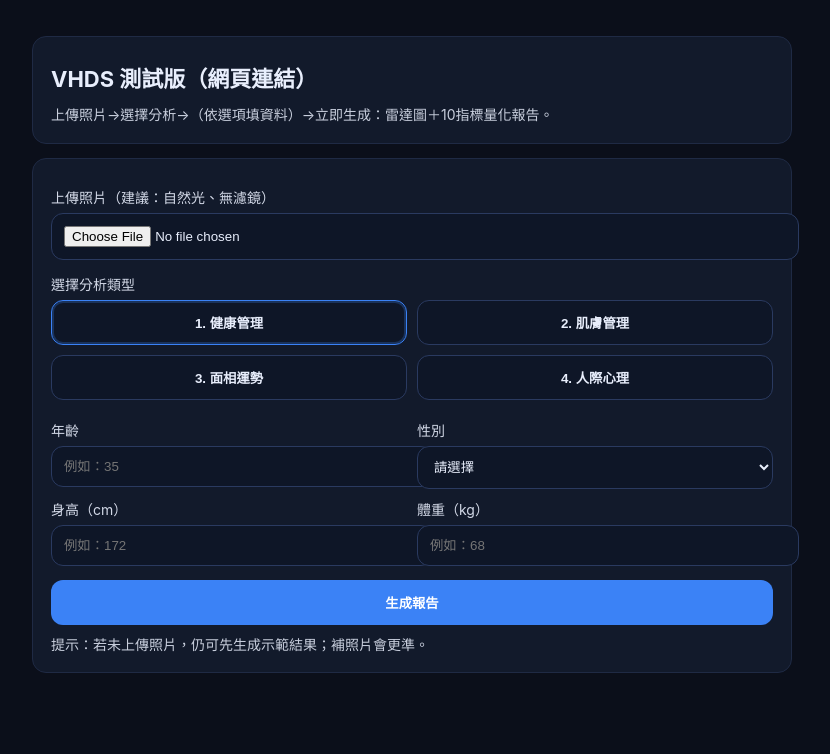
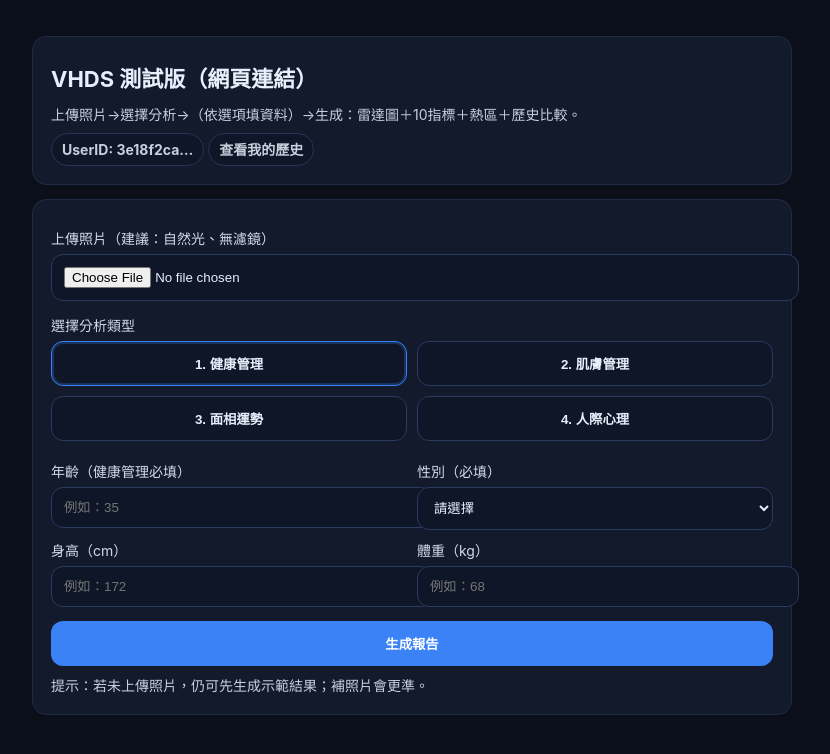
Before and after one commit to berry-cc/health-line-app, a Flask app: page / in a window 1280 px wide. Shown: the top 754 px of the page, without its empty margins (228-1058 px from the left). Run offline with Flask 3, Linux system fonts and the light colour scheme.

Commit message:
Update index.html

```diff
--- a/templates/index.html
+++ b/templates/index.html
@@ -18,13 +18,18 @@
     .mode{display:grid;grid-template-columns:1fr 1fr;gap:10px}
     .mode button{padding:12px;border-radius:12px;border:1px solid #2a3a60;background:#0e1627;color:#e8eefc;font-weight:700}
     .mode button.active{border-color:#3b82f6;box-shadow:0 0 0 2px rgba(59,130,246,.25) inset}
+    .pill{display:inline-block;padding:6px 10px;border-radius:999px;background:#0e1627;border:1px solid #2a3a60;font-weight:700}
   </style>
 </head>
 <body>
   <div class="wrap">
     <div class="card">
       <h1>VHDS 測試版（網頁連結）</h1>
-      <div class="muted">上傳照片→選擇分析→（依選項填資料）→立即生成：雷達圖＋10指標量化報告。</div>
+      <div class="muted">上傳照片→選擇分析→（依選項填資料）→生成：雷達圖＋10指標＋熱區＋歷史比較。</div>
+      <div class="muted" style="margin-top:8px;">
+        <span class="pill" id="uidpill">UserID: -</span>
+        <a class="pill" id="historyLink" href="#" style="text-decoration:none;color:#e8eefc;">查看我的歷史</a>
+      </div>
     </div>
 
     {% if error %}
@@ -32,6 +37,8 @@
     {% endif %}
 
     <form class="card" method="post" action="/analyze" enctype="multipart/form-data" id="form">
+      <input type="hidden" name="user_id" id="user_id" value="">
+
       <label>上傳照片（建議：自然光、無濾鏡）</label>
       <input type="file" name="photo" accept="image/*" capture="environment" />
 
@@ -44,17 +51,18 @@
       </div>
       <input type="hidden" name="mode" id="mode" value="1" />
 
+      <!-- 共用欄位：只保留一份，避免name重複 -->
       <div id="fields" style="margin-top:10px;">
-        <!-- 健康管理（1） -->
-        <div class="block" data-show="1">
+
+        <div id="f_health">
           <div class="row">
             <div>
-              <label>年齡</label>
-              <input name="age" inputmode="numeric" placeholder="例如：35" />
+              <label>年齡（健康管理必填）</label>
+              <input name="age" id="age" inputmode="numeric" placeholder="例如：35" />
             </div>
             <div>
-              <label>性別</label>
-              <select name="sex">
+              <label>性別（必填）</label>
+              <select name="sex" id="sex">
                 <option value="">請選擇</option>
                 <option value="1">男</option>
                 <option value="2">女</option>
@@ -64,57 +72,28 @@
           <div class="row">
             <div>
               <label>身高（cm）</label>
-              <input name="height" inputmode="numeric" placeholder="例如：172" />
+              <input name="height" id="height" inputmode="numeric" placeholder="例如：172" />
             </div>
             <div>
               <label>體重（kg）</label>
-              <input name="weight" inputmode="numeric" placeholder="例如：68" />
+              <input name="weight" id="weight" inputmode="numeric" placeholder="例如：68" />
             </div>
           </div>
         </div>
 
-        <!-- 肌膚管理（2） -->
-        <div class="block" data-show="2" style="display:none;">
-          <div class="muted">肌膚管理不需額外輸入，直接生成10項肌膚指標。</div>
+        <div id="f_skin" style="display:none;">
+          <div class="muted">肌膚管理：不需額外輸入，直接生成10項肌膚指標。</div>
         </div>
 
-        <!-- 面相運勢（3）：先年齡後性別（這裡用同頁呈現；LINE你再做逐步問答） -->
-        <div class="block" data-show="3" style="display:none;">
-          <div class="row">
-            <div>
-              <label>年齡</label>
-              <input name="age" inputmode="numeric" placeholder="例如：35" />
-            </div>
-            <div>
-              <label>性別</label>
-              <select name="sex">
-                <option value="">請選擇</option>
-                <option value="1">男</option>
-                <option value="2">女</option>
-              </select>
-            </div>
-          </div>
+        <div id="f_fortune" style="display:none;">
+          <div class="muted">面相運勢：需填年齡、性別。</div>
         </div>
 
-        <!-- 人際心理（4） -->
-        <div class="block" data-show="4" style="display:none;">
-          <div class="row">
-            <div>
-              <label>年齡</label>
-              <input name="age" inputmode="numeric" placeholder="例如：35" />
-            </div>
-            <div>
-              <label>性別</label>
-              <select name="sex">
-                <option value="">請選擇</option>
-                <option value="1">男</option>
-                <option value="2">女</option>
-              </select>
-            </div>
-          </div>
+        <div id="f_social" style="display:none;">
+          <div class="muted">人際心理：需填年齡、性別、職業、外向程度。</div>
 
           <label>職業類型</label>
-          <select name="job">
+          <select name="job" id="job">
             <option value="">請選擇</option>
             <option value="上班族">上班族</option>
             <option value="管理者">管理者</option>
@@ -124,7 +103,7 @@
           </select>
 
           <label>外向程度（1–5）</label>
-          <select name="extro">
+          <select name="extro" id="extro">
             <option value="">請選擇</option>
             <option value="1">1 非常內向</option>
             <option value="2">2 偏內向</option>
@@ -133,6 +112,7 @@
             <option value="5">5 非常外向</option>
           </select>
         </div>
+
       </div>
 
       <button class="btn" type="submit">生成報告</button>
@@ -141,18 +121,44 @@
   </div>
 
 <script>
+  // 1) 產生/取得 user_id（同一支手機可追蹤歷史）
+  function uuid(){
+    return 'xxxxxxxx-xxxx-4xxx-yxxx-xxxxxxxxxxxx'.replace(/[xy]/g, c=>{
+      const r = Math.random()*16|0, v = c=='x'?r:(r&0x3|0x8);
+      return v.toString(16);
+    });
+  }
+  let uid = localStorage.getItem("vhds_uid");
+  if(!uid){ uid = uuid(); localStorage.setItem("vhds_uid", uid); }
+  document.getElementById("user_id").value = uid;
+  document.getElementById("uidpill").textContent = "UserID: " + uid.slice(0,8) + "…";
+  document.getElementById("historyLink").href = "/history?uid=" + encodeURIComponent(uid);
+
+  // 2) 模式切換
   const modeInput = document.getElementById("mode");
   const buttons = document.querySelectorAll(".mode button");
-  const blocks = document.querySelectorAll(".block");
+
+  const fHealth = document.getElementById("f_health");
+  const fSkin = document.getElementById("f_skin");
+  const fFortune = document.getElementById("f_fortune");
+  const fSocial = document.getElementById("f_social");
+
+  function show(block){
+    fHealth.style.display = "none";
+    fSkin.style.display = "none";
+    fFortune.style.display = "none";
+    fSocial.style.display = "none";
+    block.style.display = "";
+  }
 
   function setMode(m){
     modeInput.value = m;
     buttons.forEach(b => b.classList.toggle("active", b.dataset.mode === m));
-    blocks.forEach(bl => {
-      bl.style.display = (bl.dataset.show === m) ? "" : "none";
-    });
+    if(m==="1") show(fHealth);
+    if(m==="2") show(fSkin);
+    if(m==="3") show(fFortune);
+    if(m==="4") show(fSocial);
   }
-
   buttons.forEach(b => b.addEventListener("click", ()=>setMode(b.dataset.mode)));
 </script>
 </body>
```
